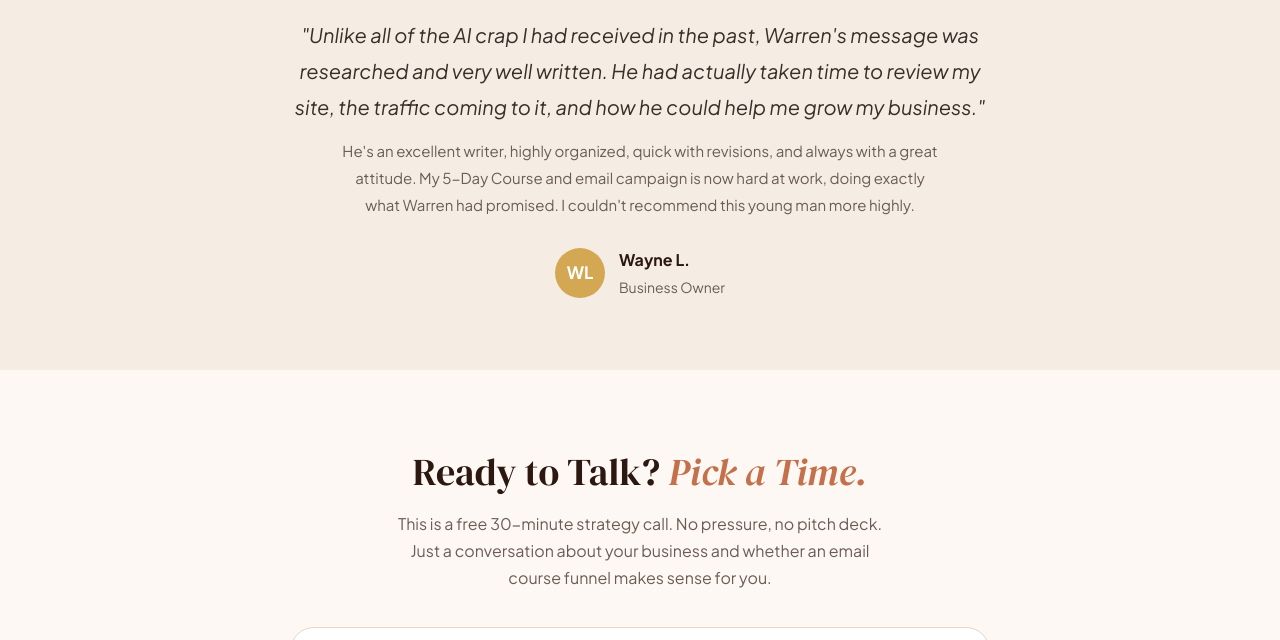
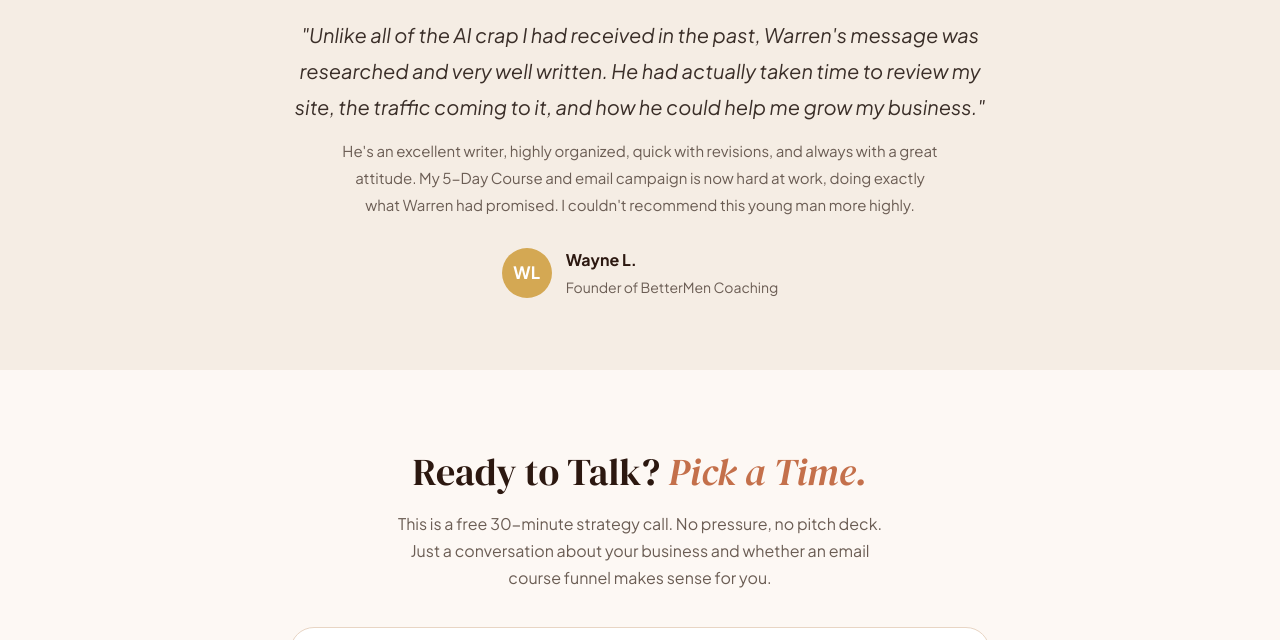
Before and after one commit to wlarkam/landingpage, a plain HTML site: page thank-you.html in a window 1280 px wide. Shown: the part 2101-2741 px from the top of the page. Drawn offline with Linux system fonts and the light colour scheme; a script that the page names is missing.

Commit message:
Add files via upload

```diff
--- a/thank-you.html
+++ b/thank-you.html
@@ -512,7 +512,7 @@
         <div class="testimonial-avatar" style="background: var(--gold);">WL</div>
         <div class="testimonial-name">
           <strong>Wayne L.</strong>
-          <span>Business Owner</span>
+          <span>Founder of BetterMen Coaching</span>
         </div>
       </div>
     </div>
```
